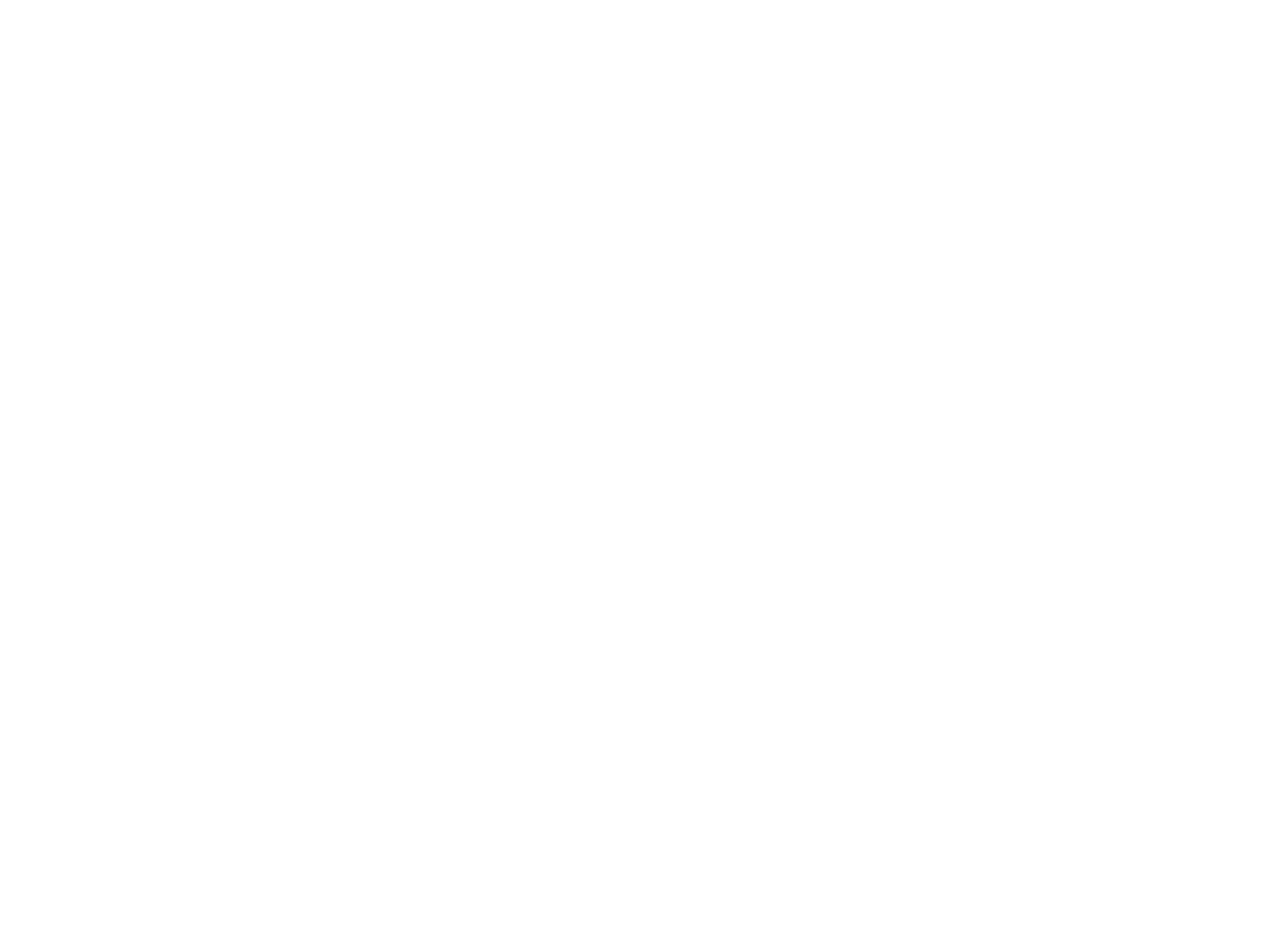
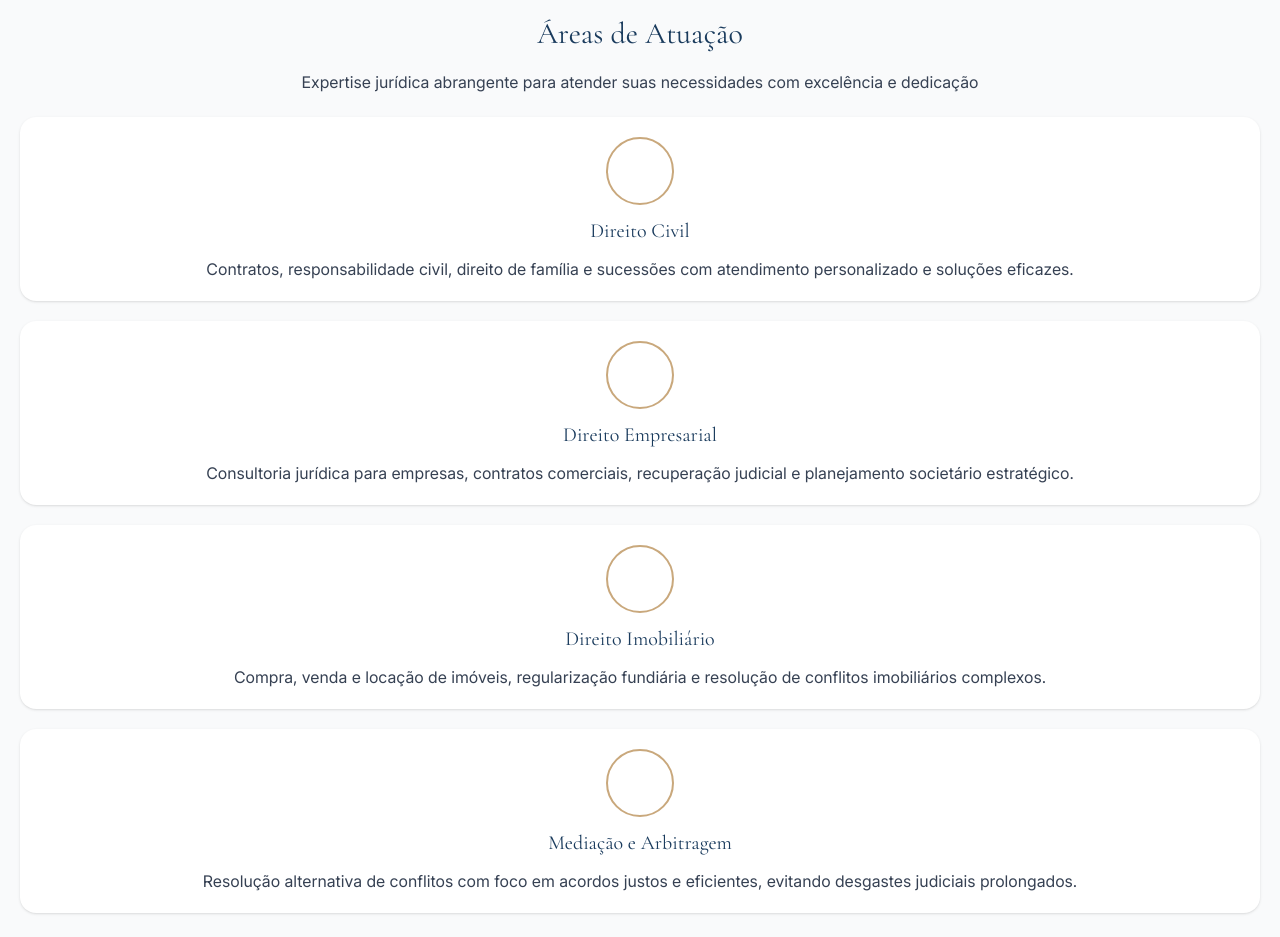
Before and after one commit to RafaelOlMoreira/alanacamposADV, a React (Vite) app: page / in a window 1280 px wide. Shown: the part 1860-2797 px from the top of the page. Before the commit the page ends 1792 px from the top, so only its background shows below. Built offline with nearby package versions, Linux system fonts and the light colour scheme.

Commit message:
feat: create Especialidades section.

```diff
--- a/src/App.jsx
+++ b/src/App.jsx
@@ -1,15 +1,20 @@
 import React from 'react'
 
 import Header from './Layout/Header'
-import Home from './Pages/Inicio'
+
+import Inicio from './Pages/Inicio'
 import Sobre from './Pages/Sobre'
+import Especialidades from './Pages/Especialidades'
 
 function App() {
   return (
     <>
       <Header />
-      <Home />
+
+      <Inicio />
       <Sobre />
+      <Especialidades />
+
     </>
   )
 }
--- /dev/null
+++ b/src/Pages/Especialidades.jsx
@@ -0,0 +1,52 @@
+import React from 'react'
+
+function Especialidades() {
+    return (
+        // branco: #FFFFFF
+        // azul: #1a3b5d
+        // dourado: #c9a87c
+        <>
+            <section className='h-auto bg-gray-50 font-inter px-5 mt-6 pt-15 pb-10 text-center'>
+                <h1 className='font-cormorant text-3xl text-[#1a3b5d]'>Áreas de Atuação</h1>
+                <p className='text-gray-700 leading-[1.8] text-md my-4'>
+                    Expertise jurídica abrangente para atender suas necessidades com excelência e dedicação
+                </p>
+
+                <div className='my-5 space-y-5'>
+                    {data.map((d) => (
+                        <div className='group bg-white shadow-sm p-5 rounded-2xl hover:cursor-pointer hover:shadow-2xl transition-all duration-300'>
+                            <button className='bg-white p-8 rounded-full border-2 border-[#c9a87c] group-hover:bg-[#c9a87c] transition-all duration-300'></button>
+                            <h1 className='font-cormorant text-xl text-[#1a3b5d] my-3'>
+                                {d.title}
+                            </h1>
+                            <p className='text-gray-700 text-md'>
+                                {d.description}
+                            </p>
+                        </div>
+                    ))}
+                </div>
+            </section>
+        </>
+    )
+}
+
+export default Especialidades
+
+const data = [
+    {
+        title: `Direito Civil`,
+        description: `Contratos, responsabilidade civil, direito de família e sucessões com atendimento personalizado e soluções eficazes.`,
+    },
+    {
+        title: `Direito Empresarial`,
+        description: `Consultoria jurídica para empresas, contratos comerciais, recuperação judicial e planejamento societário estratégico.`,
+    },
+    {
+        title: `Direito Imobiliário`,
+        description: `Compra, venda e locação de imóveis, regularização fundiária e resolução de conflitos imobiliários complexos.`,
+    },
+    {
+        title: `Mediação e Arbitragem`,
+        description: `Resolução alternativa de conflitos com foco em acordos justos e eficientes, evitando desgastes judiciais prolongados.`,
+    }
+]
--- a/src/Pages/Sobre.jsx
+++ b/src/Pages/Sobre.jsx
@@ -6,7 +6,7 @@
         // azul: #1a3b5d
         // dourado: #c9a87c
         <>
-            <section className='h-screen bg-white font-inter px-5 py-15'>
+            <section className='bg-white font-inter px-5 pt-15'>
                 <h1 className='font-cormorant text-4xl text-[#1a3b5d]'>Sobre a Dra. Alana Campos</h1>
                 <div className='text-gray-700 leading-[1.8] text-md space-y-8 my-8'>
                     <p>Com mais de 15 anos de experiência em advocacia, a Dra. Ana Carolina Silva construiu uma carreira sólida baseada em ética, competência e dedicação aos seus clientes. Formada pela Universidade de São Paulo, com especialização em Direito Civil e Empresarial, ela se destaca pela abordagem humanizada e estratégica na resolução de conflitos.</p>
```
